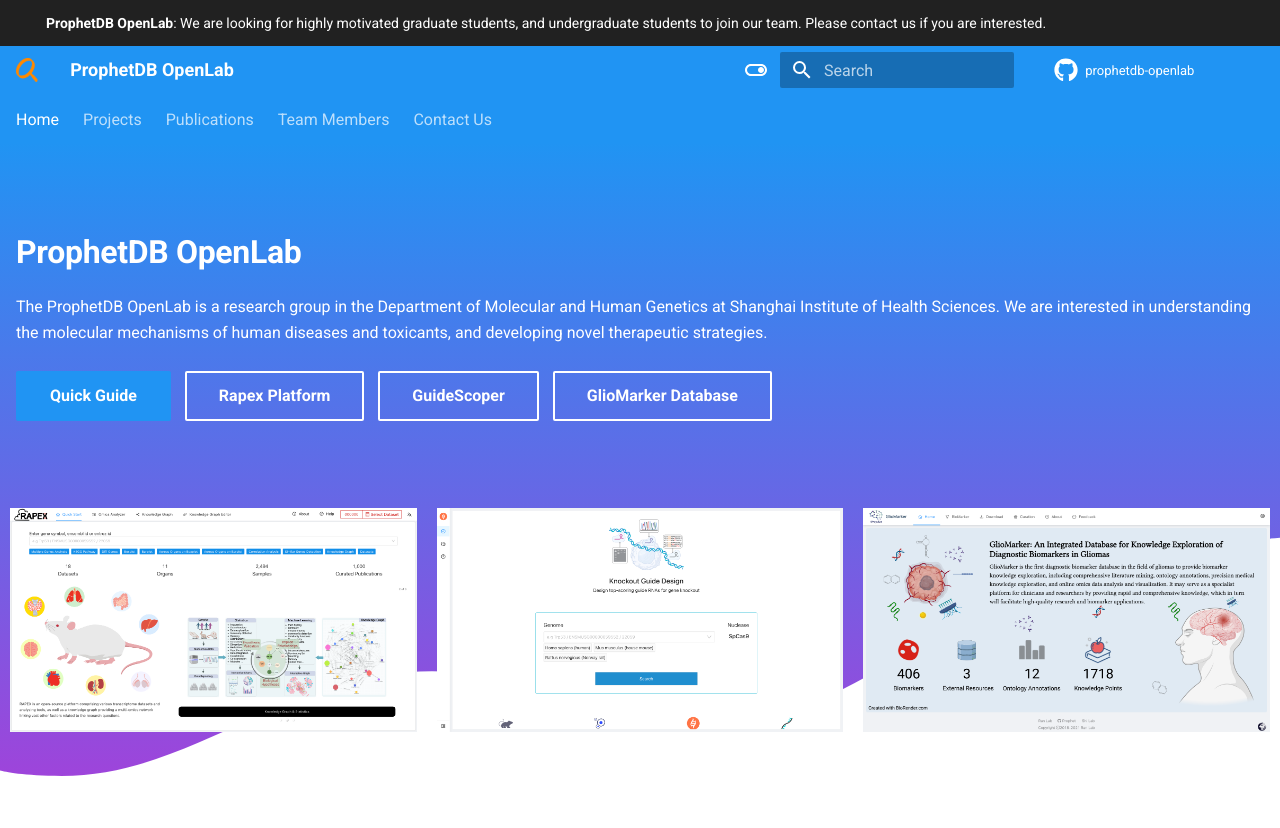
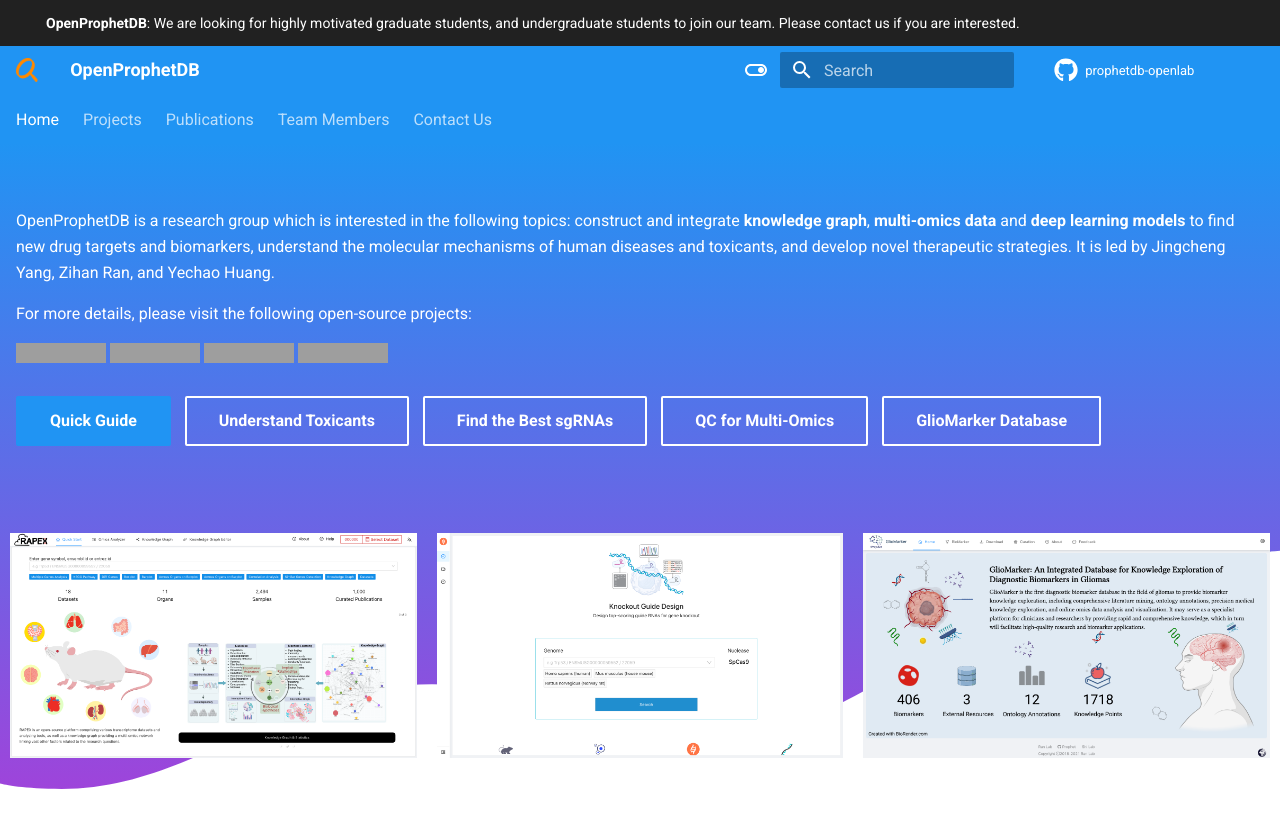
Before and after one commit to yjcyxky/prophetdb.org, an MkDocs documentation site: the page built from docs/index.md, in a window 1280 px wide. Shown: the top 828 px of the page. Built offline with MkDocs 1.6.1 and Material for MkDocs 9.7.7, drawn with Linux system fonts in a browser that asks for light colours; grey boxes are pictures that could not be loaded.

Commit message:
Update the description.

```diff
--- a/docs/assets/overrides/home.html
+++ b/docs/assets/overrides/home.html
@@ -36,7 +36,7 @@
     justify-content: space-between;
   }
 
-  .mdx-hero__image > img {
+  .mdx-hero__image>img {
     width: 30%;
     height: 100%;
     margin: 10px;
@@ -71,28 +71,25 @@
         margin: 0 0.8rem;
       ">
       <!-- Hero content -->
-      <div class="mdx-hero__content" style="margin-top: 3.5rem; padding-bottom: 6vw">
-        <h1 style="color: currentcolor; font-weight: 700; margin-bottom: 1rem">
-          ProphetDB OpenLab
-        </h1>
-        <!-- <p>{{ config.site_description }}.</p> -->
-        <p>
-          The ProphetDB OpenLab is a research group in the Department of Molecular and Human Genetics at Shanghai
-          Institute of Health Sciences. We are interested in understanding the molecular mechanisms of human diseases
-          and toxicants, and developing novel therapeutic strategies.
+      <div class="mdx-hero__content" style="margin-top: 1.5rem; padding-bottom: 6vw">
+        <!-- <h1 style="color: currentcolor; font-weight: 700; margin-bottom: 1rem">
+          OpenProphetDB
+        </h1> -->
+        <p>{{ config.site_description }}</p> For more details, please visit the following open-source projects:
+        <p style="text-align: left;">
+          <a href="https://github.com/yjcyxky/biomedgps-data" target="_blank" title="BiomedGPS Data">
+            <img src="https://img.shields.io/badge/Knowledge_Graph_for_BioMedicine-GitHub-blue" alt="Status">
+          </a>
+          <a href="https://github.com/yjcyxky/graph-builder" target="_blank" title="Knowledge Graph Builder">
+            <img src="https://img.shields.io/badge/Knowledge_Graph_Builder-GitHub-blue" alt="Status">
+          </a>
+          <a href="https://github.com/yjcyxky/ontology-matcher" target="_blank" title="OntologyMatcher">
+            <img src="https://img.shields.io/badge/Ontology_Matcher-GitHub-blue" alt="Status">
+          </a>
+          <a href="https://chinese-quartet.org">
+            <img alt="Status" src="https://img.shields.io/badge/Quality_Control_for_MultiOmics_Data-GitHub-blue">
+          </a>
         </p>
-        <!-- <p style="text-align: left;">
-          <img src="https://img.shields.io/github/license/chinese-quartet/docs.chinese-quartet.org.svg?label=License"
-            alt="License">
-          <a href="https://github.com/chinese-quartet/docs.chinese-quartet.org/releases">
-            <img alt="Latest Release"
-              src="https://img.shields.io/github/release/chinese-quartet/docs.chinese-quartet.org.svg?label=Latest%20Release" />
-          </a>
-          <a href="https://docs.chinese-quartet.org">
-            <img alt="Status"
-              src="https://img.shields.io/github/workflow/status/chinese-quartet/docs.chinese-quartet.org/publish-docs/master?label=Status">
-          </a>
-        </p> -->
         <a href="{{ page.next_page.url | url }}" title="{{ page.next_page.title | e }}"
           class="md-button md-button--primary">
           Quick Guide
@@ -105,14 +102,23 @@
                           "
           title="RAPEX is an open-source platform comprising various transcriptome datasets and analyzing tools, as well as a knowledge graph providing a multi-omics network linking vast other factors related to the research questions."
           class="md-button">
-          Rapex Platform
+          Understand Toxicants
         </a>
-        <a href="http://guidescoper.prophetdb.org" target="_blank" style="
+        <a href="http://biosolver.cn" target="_blank" style="
                     color: var(--md-primary-bg-color);
                     margin-right: 0.5rem;
                     margin-top: 0.5rem;
                   " title="Design top-scoring guide RNAs for gene knockout" class="md-button">
-          GuideScoper
+          Find the Best sgRNAs
+        </a>
+        <a href="http://chinese-quartet.org" target="_blank" style="
+                            color: var(--md-primary-bg-color);
+                            margin-right: 0.5rem;
+                            margin-top: 0.5rem;
+                          "
+          title="The Quartet Project provides publicly accessible multi-omics reference materials and practical tools to enhance the reproducibility and reliability of multi-omics results."
+          class="md-button">
+          QC for Multi-Omics
         </a>
         <a href="http://gliomarker.prophetdb.org" target="_blank" style="
             color: var(--md-primary-bg-color);
--- a/mkdocs.yml
+++ b/mkdocs.yml
@@ -1,8 +1,8 @@
 # Please access https://squidfunk.github.io/mkdocs-material for more details.
-site_name: ProphetDB OpenLab
-site_description: "ProphetDB OpenLab is a research group in the Department of Molecular and Human Genetics at Shanghai Institute of Health Sciences. It is created by Zihan Ran. The lab is interested in understanding the molecular mechanisms of human diseases and toxicants, and developing novel therapeutic strategies."
+site_name: OpenProphetDB
+site_description: "OpenProphetDB is a research group which is interested in the following topics: construct and integrate <b>knowledge graph</b>, <b>multi-omics data</b> and <b>deep learning models</b> to find new drug targets and biomarkers, understand the molecular mechanisms of human diseases and toxicants, and develop novel therapeutic strategies. It is led by Jingcheng Yang, Zihan Ran, and Yechao Huang."
 site_author: "Jingcheng Yang"
-announce: "ProphetDB OpenLab"
+announce: "OpenProphetDB"
 announce_text: 'We are looking for highly motivated graduate students, and undergraduate students to join our team. Please contact us if you are interested.'
 docs_dir: docs/
 repo_name: "prophetdb-openlab"
@@ -34,9 +34,9 @@
   social:
     - icon: fontawesome/brands/github
       link: https://github.com/prophetdb-openlab
-      name: Ran Lab
+      name: OpenProphetDB
   generator: false
-copyright: Copyright &copy; 2016 - 2023 Ran Lab
+copyright: Copyright &copy; 2016 - 2023 OpenProphetDB
 theme:
   custom_dir: docs/assets/overrides
   features:
```
Also changed, not shown: README.md (+8 -4 lines).
